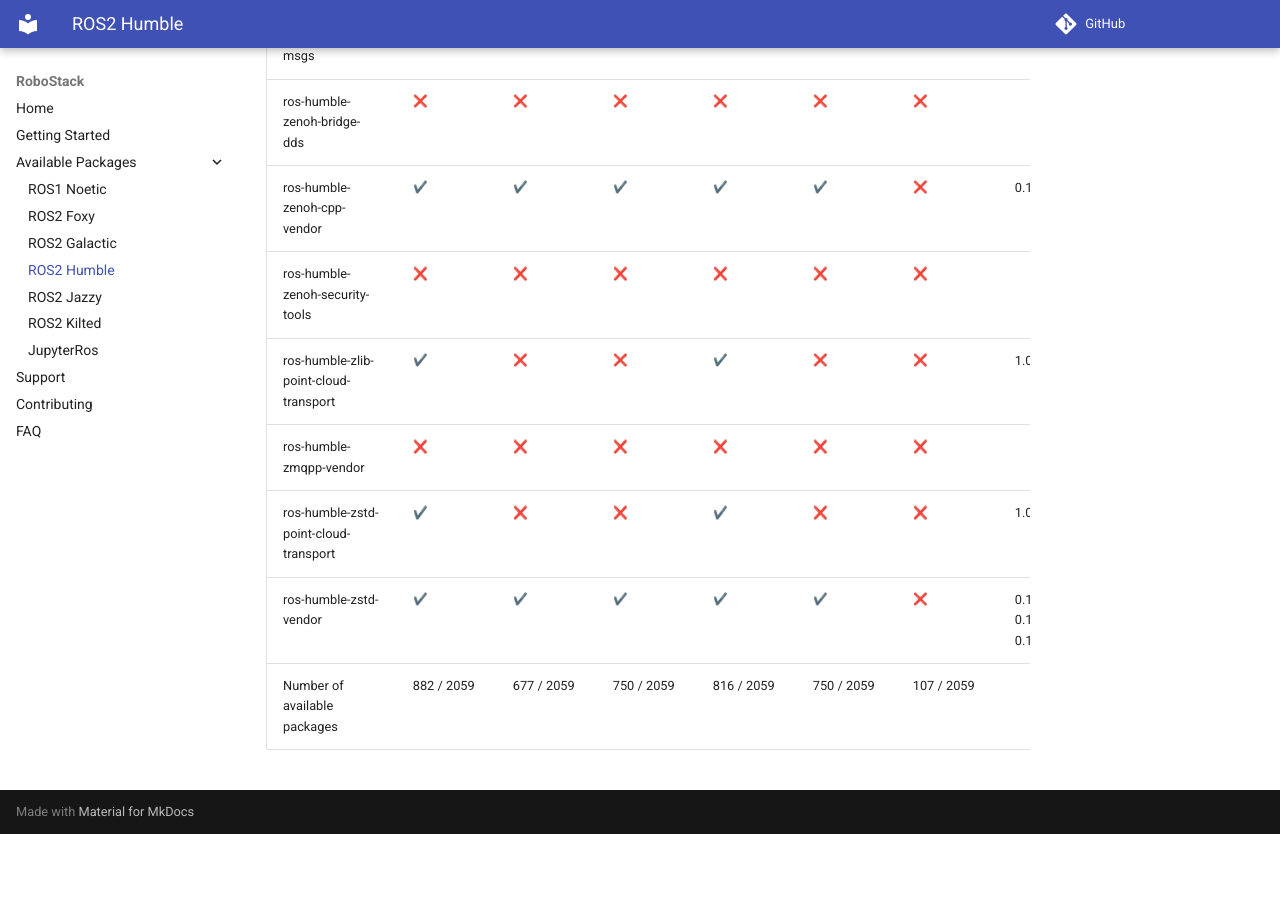
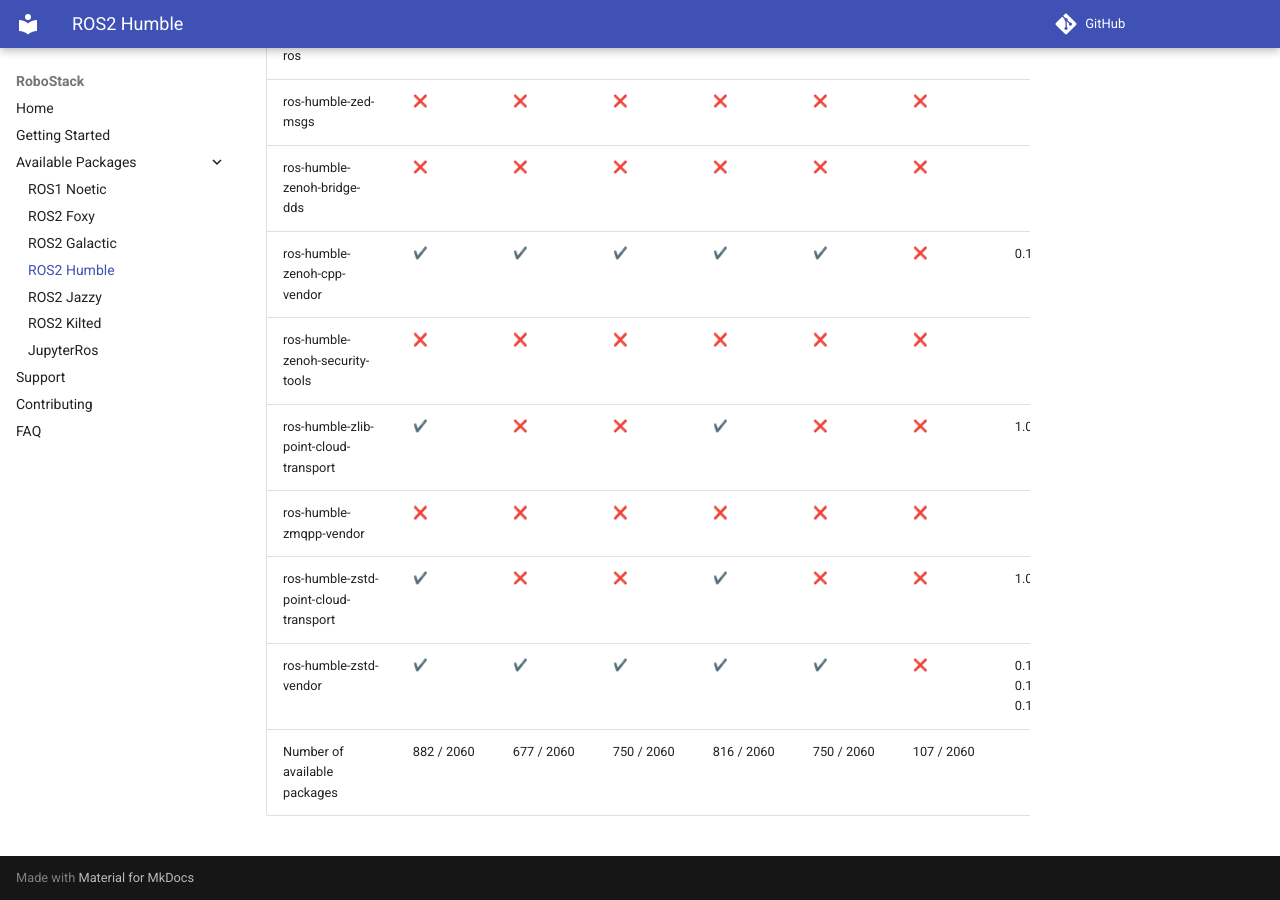
Before and after one commit to RoboStack/robostack.github.io, an MkDocs documentation site: the page built from docs/humble.md, in a window 1280 px wide and 900 px high, scrolled down 164126 px. Built offline with MkDocs 1.6.1 and Material for MkDocs 9.7.7, drawn with Linux system fonts in a browser that asks for light colours; emoji names are drawn with the system emoji font; comment, search, counter and statistics services are not loaded; before the commit the page ends 164960 px from its top, so only the background shows below that.

Commit message:
Update tables

```diff
--- a/docs/humble.md
+++ b/docs/humble.md
@@ -2059,4 +2060,4 @@
 | ros-humble-zmqpp-vendor | :x: { data-sort='0' } | :x: { data-sort='0' } | :x: { data-sort='0' } | :x: { data-sort='0' } | :x: { data-sort='0' } | :x: { data-sort='0' } |   |
 | ros-humble-zstd-point-cloud-transport | :heavy_check_mark: { data-sort='1' } | :x: { data-sort='0' } | :x: { data-sort='0' } | :heavy_check_mark: { data-sort='1' } | :x: { data-sort='0' } | :x: { data-sort='0' } | 1.0.11  |
 | ros-humble-zstd-vendor | :heavy_check_mark: { data-sort='1' } | :heavy_check_mark: { data-sort='1' } | :heavy_check_mark: { data-sort='1' } | :heavy_check_mark: { data-sort='1' } | :heavy_check_mark: { data-sort='1' } | :x: { data-sort='0' } | 0.15.13, 0.15.14, 0.15.2  |
-| Number of available packages |  882 / 2059 | 677 / 2059 | 750 / 2059 | 816 / 2059 | 750 / 2059 | 107 / 2059 |
+| Number of available packages |  882 / 2060 | 677 / 2060 | 750 / 2060 | 816 / 2060 | 750 / 2060 | 107 / 2060 |
```
Also changed, not shown: other parts of docs/humble.md (+1 -0 lines).
